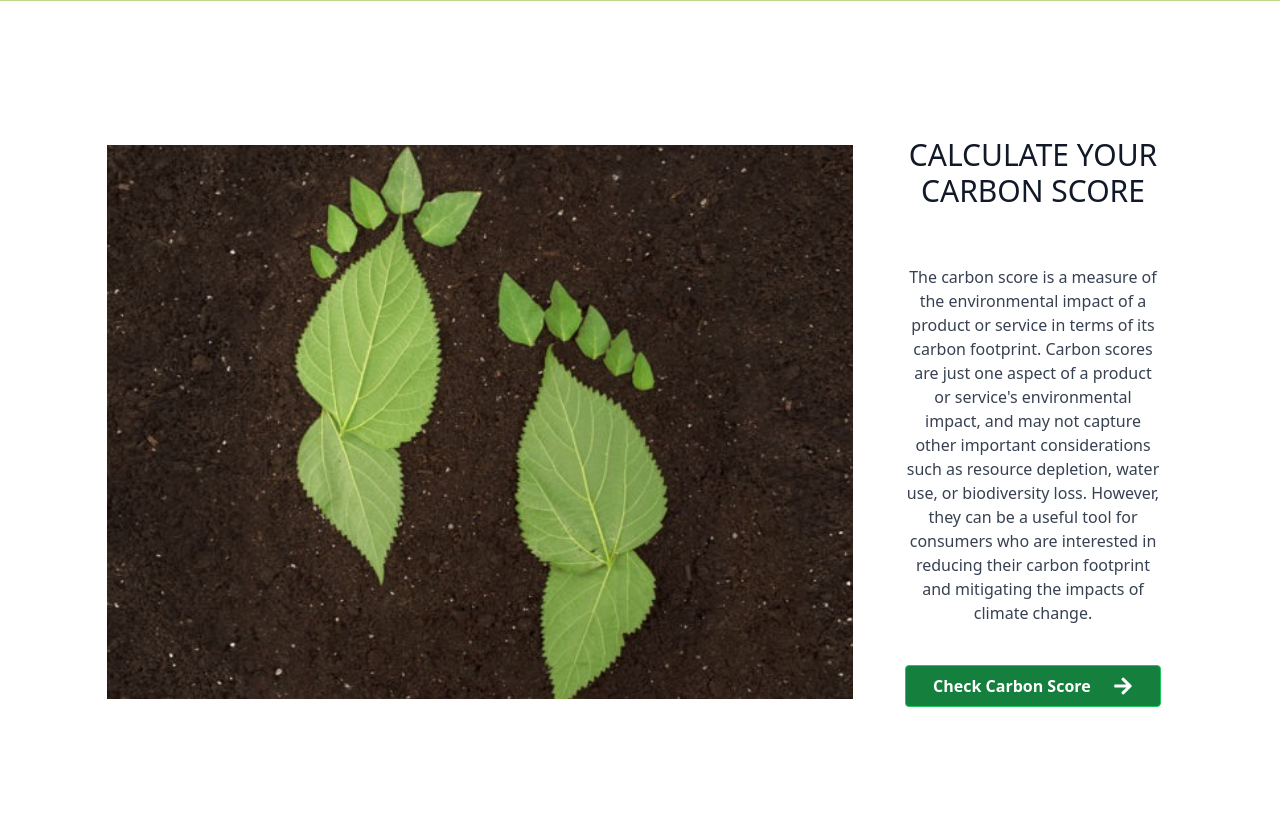
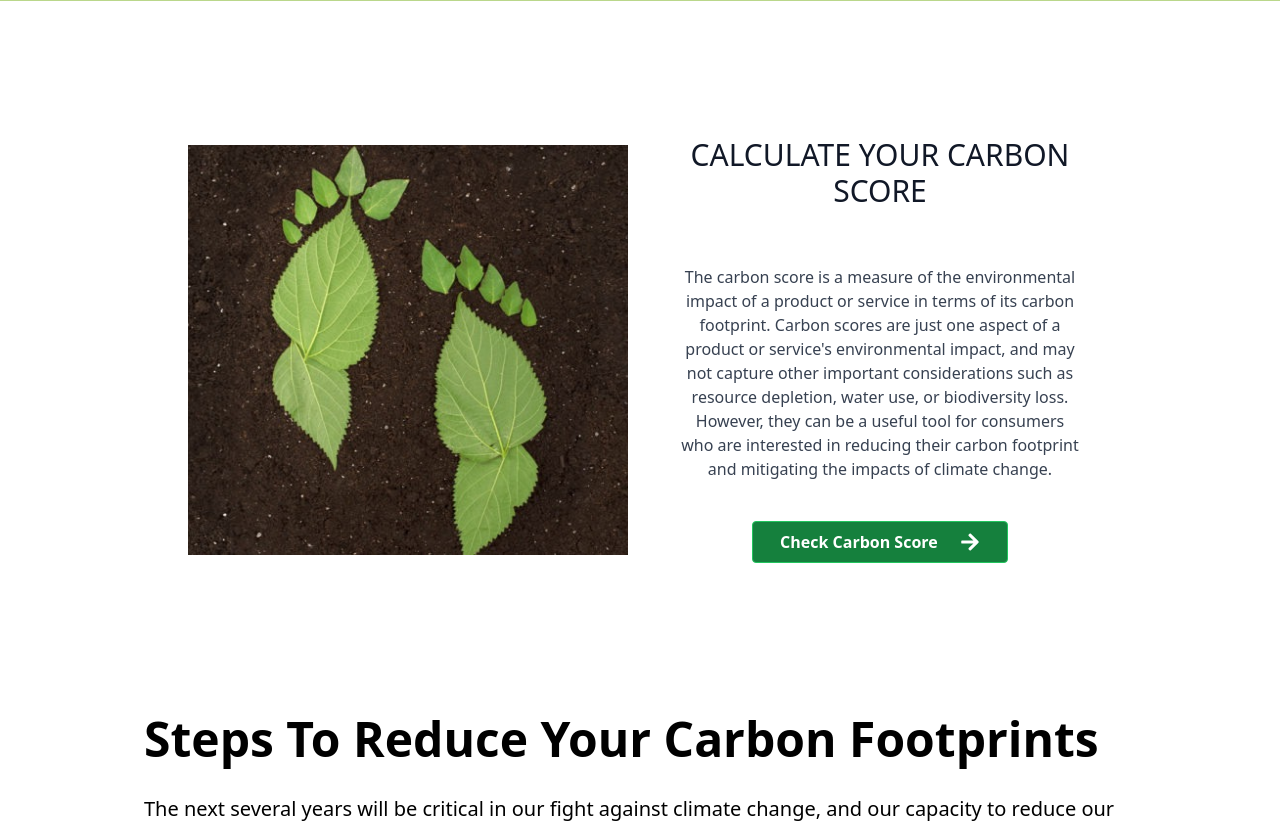
Before and after one commit to omkar3602/carbon-score-predictor, a Django app: page / in a window 1280 px wide. Shown: the part 599-1423 px from the top of the page. Run offline with Django 3.2, Linux system fonts and the light colour scheme; some libraries are stand-ins or nearby versions.

Commit message:
bugs resolved

```diff
--- a/mainapp/templates/mainapp/index.html
+++ b/mainapp/templates/mainapp/index.html
@@ -28,7 +28,7 @@
 
       <div class="flex flex-col justify-center sm:flex-row gap-4 sm:p-16 sm:mx-28">
 
-          <img class="sm:flex-1 h-56 md:h-auto object-cover px-3 py-8" src="{% static 'images/carbon_score.jpeg' %}" alt="" />
+          <img class="sm:flex-1 sm:w-1/2 h-56 md:h-auto object-cover px-3 py-8" src="{% static 'images/carbon_score.jpeg' %}" alt="" />
          <div class=" sm:flex-2">
           <div class=" p-6 flex flex-col justify-center items-center text-center">
             <h5 class="text-gray-900 text-3xl font-bold font-medium mb-2">CALCULATE YOUR CARBON SCORE</h5>
```
